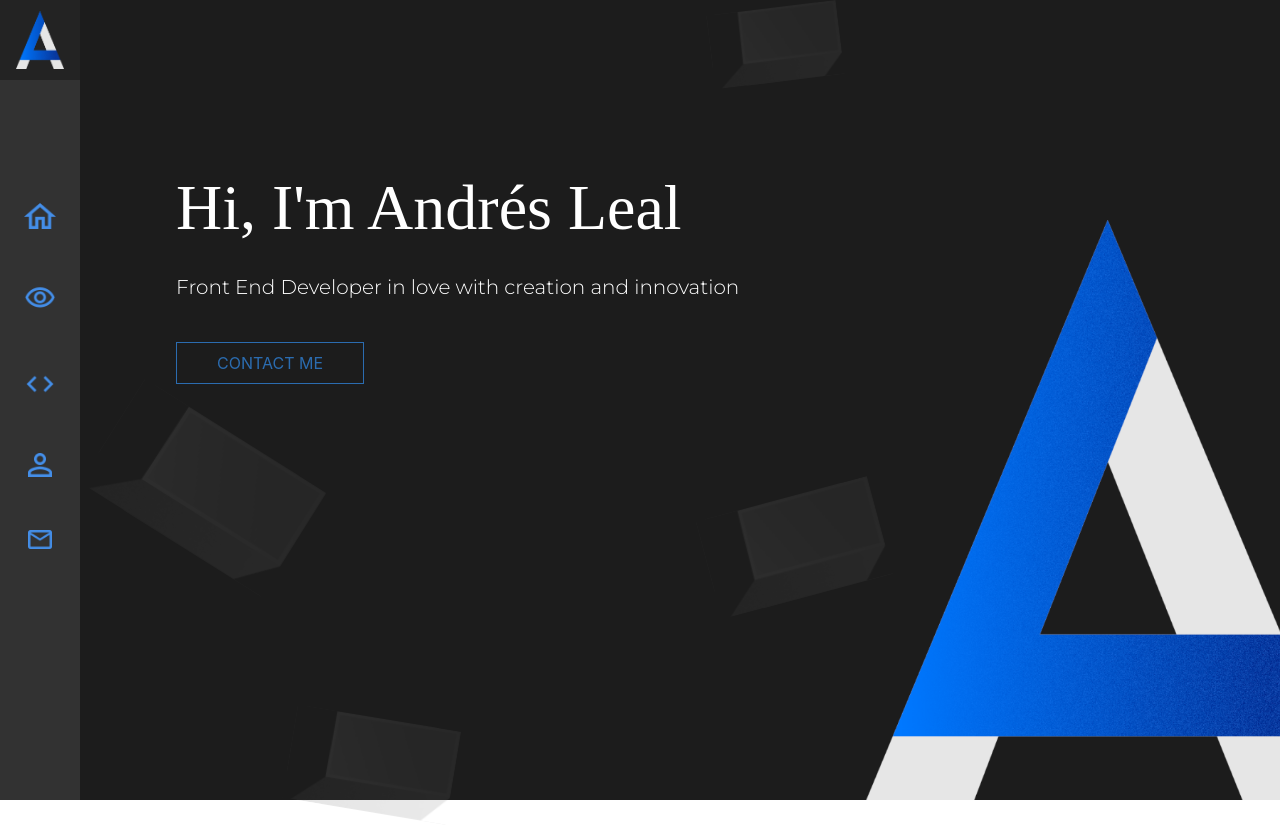
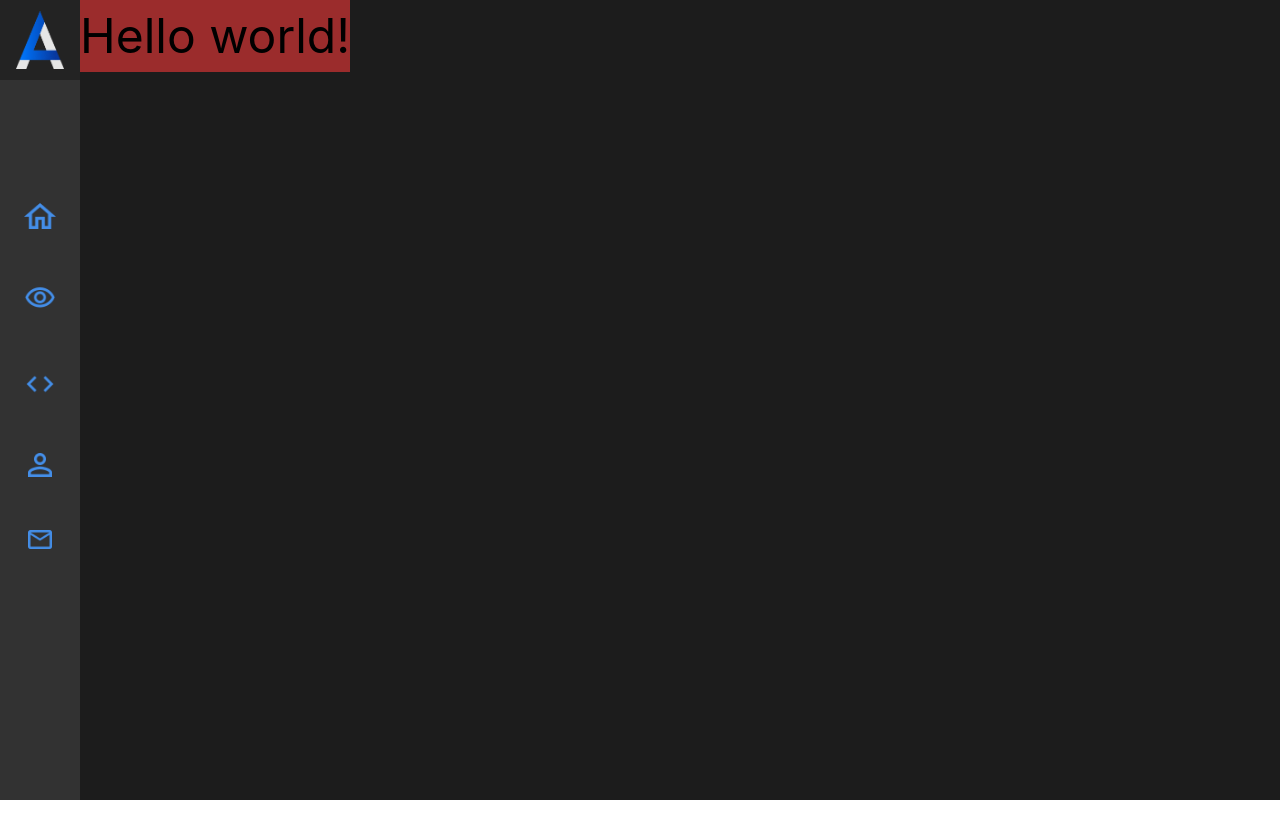
Before and after one commit to Pixele9/Personal-Portfolio, a React (Create React App) app: page /about in a window 1280 px wide. After the commit the page ends 800 px from the top, so only its background shows below. Built offline with nearby package versions, Linux system fonts and the light colour scheme; a web font is replaced by a local one.

Commit message:
*added* react router routes

```diff
--- a/package.json
+++ b/package.json
@@ -8,6 +8,7 @@
     "@testing-library/user-event": "^7.1.2",
     "react": "^16.13.1",
     "react-dom": "^16.13.1",
+    "react-router-dom": "^5.2.0",
     "react-scripts": "3.4.1",
     "tailwindcss": "^1.4.6"
   },
--- a/src/App.js
+++ b/src/App.js
@@ -1,19 +1,26 @@
-import React from 'react';
-import './Assets/css/output.css';
+import React from "react";
+import "./Assets/css/output.css";
 
-import Navbar from './Components/Navbar';
-import HomePage from './Screens/HomePage';
+import Navbar from "./Components/Navbar";
+
+import HomePage from "./Screens/HomePage";
+import AboutPage from "./Screens/AboutMe";
+
+import { BrowserRouter as Router, Route, Switch } from "react-router-dom";
 
 function App() {
 	return (
-    <>
 		<div className="flex flex-row main-bg">
+			<Router>
 				<Navbar />
 				<div className="main-content">
-          <HomePage />
+					<Switch>
+						<Route exact path="/" component={ HomePage }/>
+						<Route path="/about" component={ AboutPage }/>
+					</Switch>
 				</div>
+			</Router>
 		</div>
-    </>
 	);
 }
 
--- a/src/Components/Navbar.js
+++ b/src/Components/Navbar.js
@@ -8,9 +8,11 @@ import skills_icon from '../Assets/Imgs/SkillsIcon.png';
 import mywork_icon from '../Assets/Imgs/MyWorkIcon.png';
 import contact_icon from '../Assets/Imgs/ContactIcon.png';
 
+import { Link } from "react-router-dom";
+
 export default function Navbar() {
 	return (
-		<div className="navbar object-left w-20 h-screen justify-center">
+		<div className="navbar z-10 object-left w-20 h-screen justify-center">
 			<div className="flex logo-continer justify-center items-center flex-col w-20 h-20">
 				<img src={ logo } alt="personal logo" className="w-12" />
 			</div>
@@ -20,16 +22,24 @@ export default function Navbar() {
 						<img src={ home_icon } alt="home icon" className="w-8"/>
 					</a>
 					<a href="/">
-						<img src={ mywork_icon } alt="my work icon" className="w-8"/>
+						<Link to="/projects">
+							<img src={ mywork_icon } alt="my work icon" className="w-8"/>
+						</Link>
 					</a>
 					<a href="/">
-						<img src={ skills_icon } alt="skills icon" className="w-8"/>
+						<Link to="/skills">
+							<img src={ skills_icon } alt="skills icon" className="w-8"/>
+						</Link>
 					</a>
 					<a href="/">
-						<img src={ aboutme_icon } alt="about me icon" className="w-6"/>
+						<Link to="/about">
+							<img src={ aboutme_icon } alt="about me icon" className="w-6"/>
+						</Link>
 					</a>
 					<a href="/">
-						<img src={ contact_icon } alt="contact icon" className="w-6"/>
+						<Link to="/contact">
+							<img src={ contact_icon } alt="contact icon" className="w-6"/>
+						</Link>
 					</a>
 				</div>
 			</div>
--- a/src/Screens/AboutMe.js
+++ b/src/Screens/AboutMe.js
@@ -2,8 +2,8 @@ import React from 'react';
 
 export default function AboutMe() {
 	return(
-		<div>
-
+		<div className="text-5xl bg-red-800">
+			Hello world!
 		</div>
 	);
 }
--- a/src/Screens/HomePage.js
+++ b/src/Screens/HomePage.js
@@ -1,13 +1,15 @@
 import React from 'react';
 
-import bg_decoration from '../Assets/Imgs/BG-DecorationHome.svg';
+import bg_decoration from '../Assets/Imgs/BG-DecorationHome.png';
 import personal_logo from '../Assets/Imgs/PersonalLogo_DarkBG.png';
 
 export default function HomePage() {
 	return(
 		<>
-			<img src={ bg_decoration } alt="background decoration" className="absolute sm:w-8/12 md:w-10/12 md:h-auto lg:w-auto"/>
-			<div className="mt-20 ml-10 mr-6 sm:mr-10 md:ml-12 md:mt-32 md:mr-10 lg:mt-40 lg:ml-24">
+			<div className="overflow-hidden">
+				<img src={ bg_decoration } alt="background decoration" className="absolute z-0 top-0 left-0 sm:w-8/12 md:w-10/12 md:h-auto lg:w-auto"/>
+			</div>
+			<div className="z-10 mt-20 ml-10 mr-6 sm:mr-10 md:ml-12 md:mt-32 md:mr-10 lg:mt-40 lg:ml-24">
 				<p className="main-title text-3xl sm:text-5xl lg:text-6xl ">Hi, I'm Andrés Leal</p>
 				<p className="description-text text-md mt-3 sm:text-md md:text-lg md:mt-4 lg:text-xl">Front End Developer in love with creation and innovation</p>
 
```
Also changed, not shown: src/Assets/Imgs/BG-DecorationHome.png (added), 1 other file (tests, documents, lock files or other folders). Lines whose indentation alone changed are shown as unchanged.
